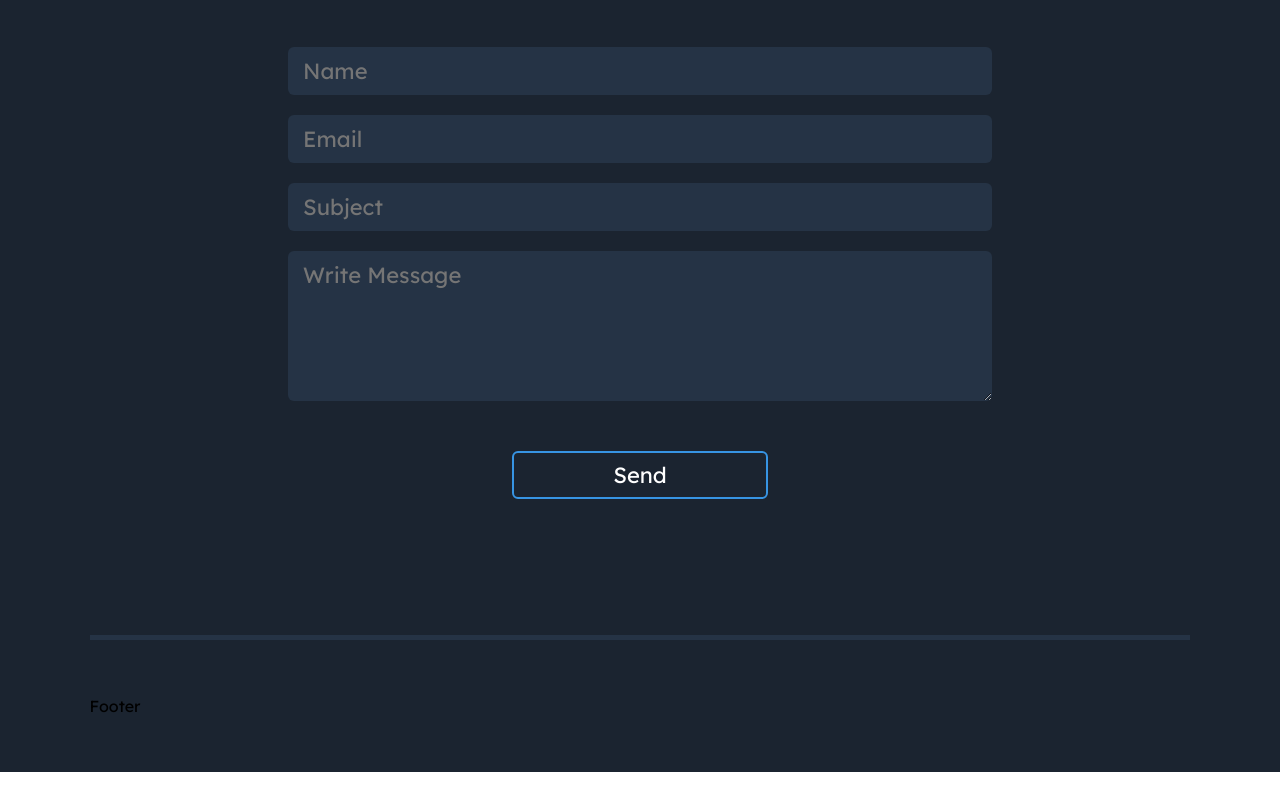
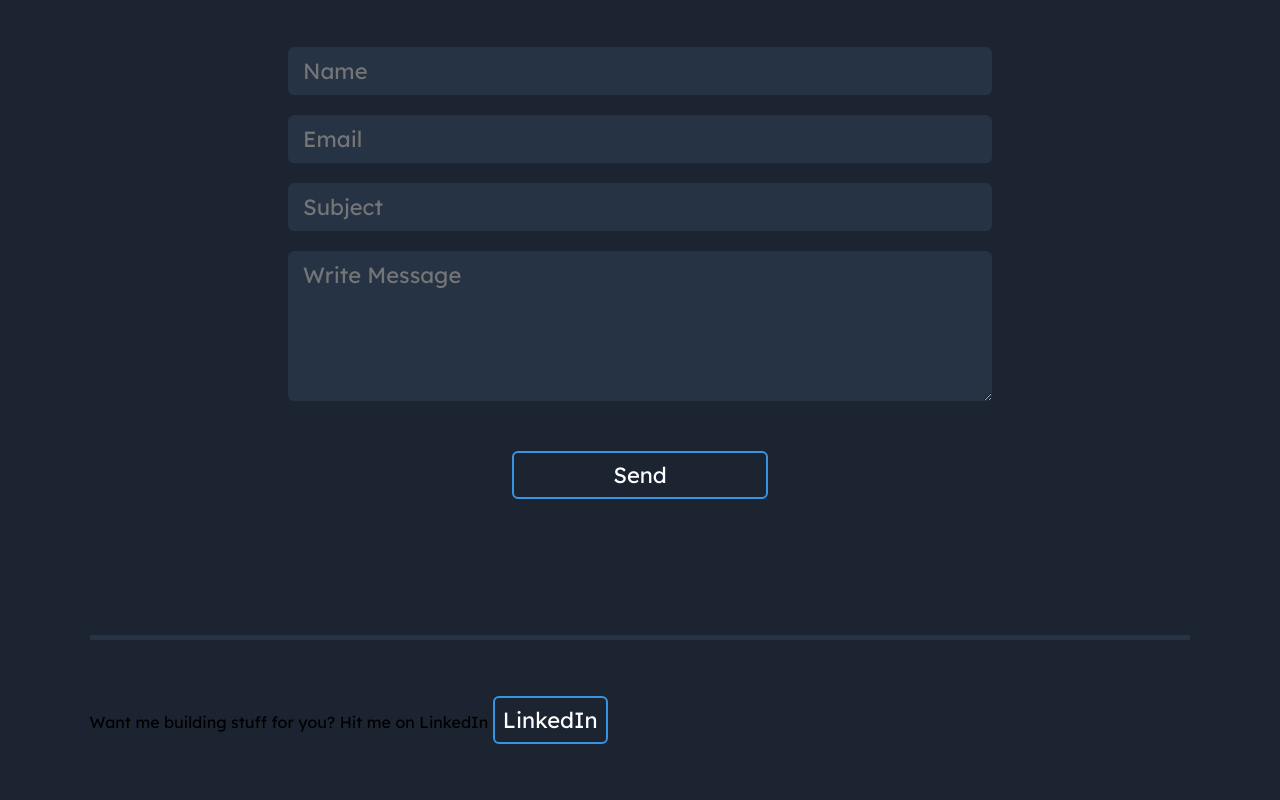
Before and after one commit to NTiger07/portfolio-react, a React (Create React App) app: page / in a window 1280 px wide. Shown: the part 4225-5025 px from the top of the page. Before the commit the page ends 4997 px from the top, so only its background shows below. Built offline with nearby package versions, Linux system fonts and the light colour scheme.

Commit message:
footer styling

```diff
--- a/src/components/Footer.css
+++ b/src/components/Footer.css
@@ -5,3 +5,16 @@
   padding-left: 7vw;
   padding-right: 7vw;
 }
+.footer_section button {
+  padding: 8px;
+  background-color: transparent;
+  font-size: 22px;
+  border: solid 2px rgb(55, 148, 227);
+  border-radius: 6px;
+  transition: all 0.3s ease-in;
+}
+.footer_section button:hover {
+  transform: scale(1.01);
+  transition: all 0.3s ease-in;
+  border: solid 2px #fff;
+}
--- a/src/components/Footer.jsx
+++ b/src/components/Footer.jsx
@@ -2,5 +2,14 @@ import React from "react";
 import "./Footer.css";
 
 export default function Footer() {
-  return <div className="footer_section">Footer</div>;
+  return (
+    <div className="footer_section">
+      <span>
+        Want me building stuff for you? Hit me on LinkedIn{" "}
+        <button>
+          <a href="https://www.linkedin.com/in/favourolaleru/">LinkedIn</a>
+        </button>
+      </span>
+    </div>
+  );
 }
--- a/src/components/Hero.jsx
+++ b/src/components/Hero.jsx
@@ -30,7 +30,7 @@ export default class Hero extends Component {
             <img src={twitter} alt="twitter" />
           </a>
           <a
-            href="https://www.linkedin.com/in/favour-olaleru-1a5133218/"
+            href="https://www.linkedin.com/in/favourolaleru/"
             target="_blank"
             rel="noreferrer"
           >
```
Also changed, not shown: todo.txt.
